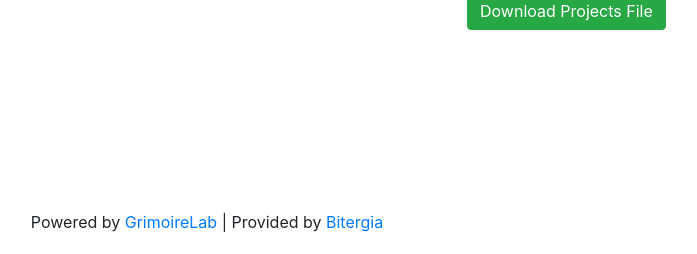
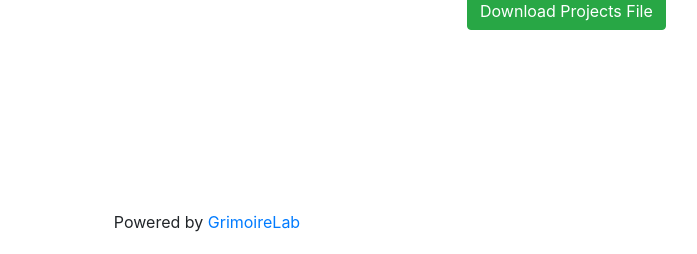
Before and after one commit to chaoss/grimoirelab-bestiary, a Django app: template django_bestiary/projects/templates/projects/project.html in a window 1280 px wide. Shown: the part 546-800 px from the top of the page, without its empty margins (433-1130 px from the left). Run offline with Django 3.2, Linux system fonts and the light colour scheme; the template is opened without the code that fills it: values that come from a table or form of the project are taken from there, others are empty; some libraries are stand-ins or nearby versions.

Commit message:
Change footer from base template

```diff
--- a/django_bestiary/django_bestiary/templates/base.html
+++ b/django_bestiary/django_bestiary/templates/base.html
@@ -61,8 +61,7 @@
         {% block body %}{% endblock %}
         </div>
         <footer class="footer fixed-bottom container-fluid bg-4 text-center" style="margin-bottom: 20px;">
-          Powered by <a href="https://grimoirelab.github.io">GrimoireLab</a> |
-          Provided by <a href="https://bitergia.com">Bitergia</a>
+          Powered by <a href="https://grimoirelab.github.io">GrimoireLab</a>
         </footer>
     </body>
 </html>
```
